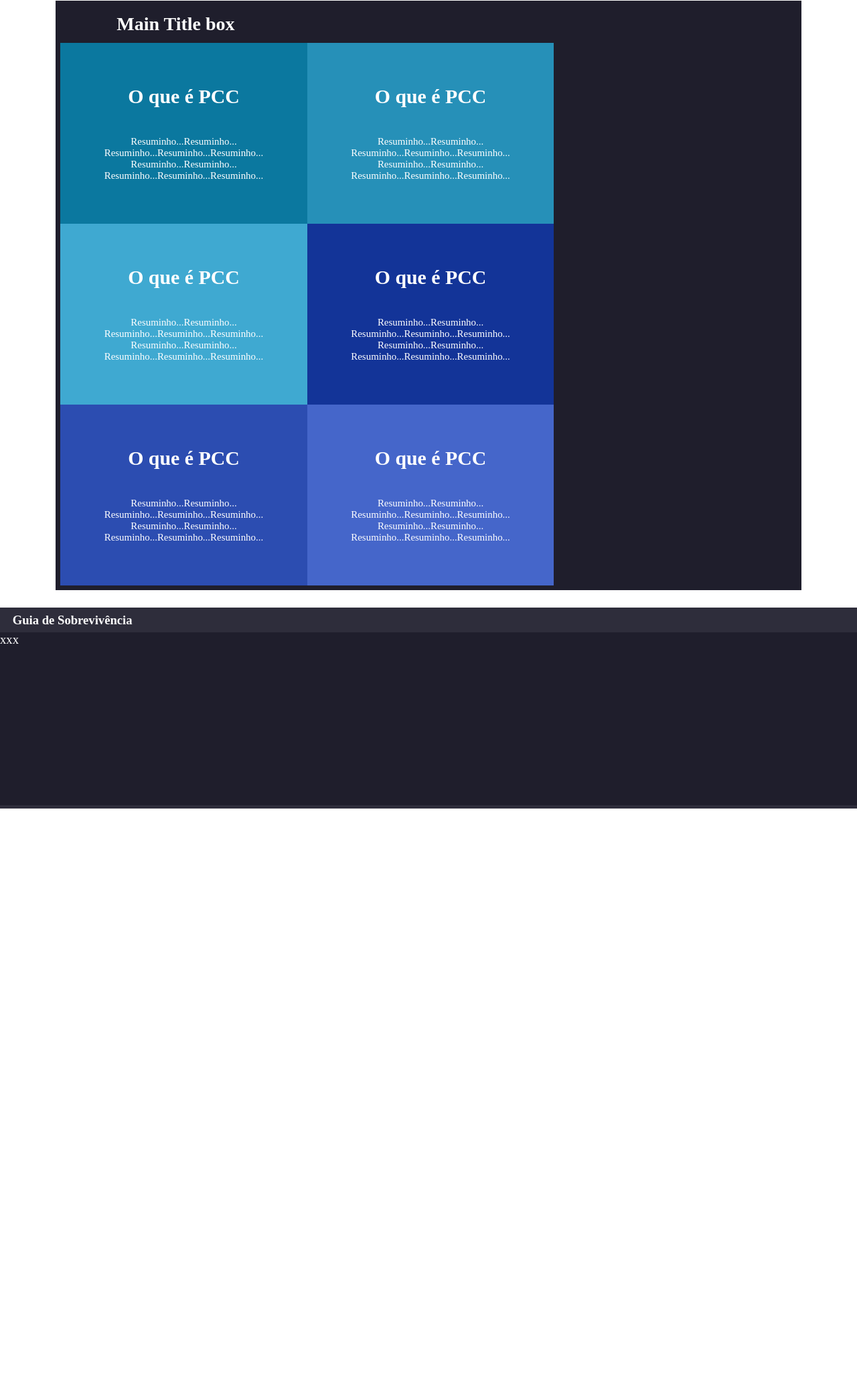
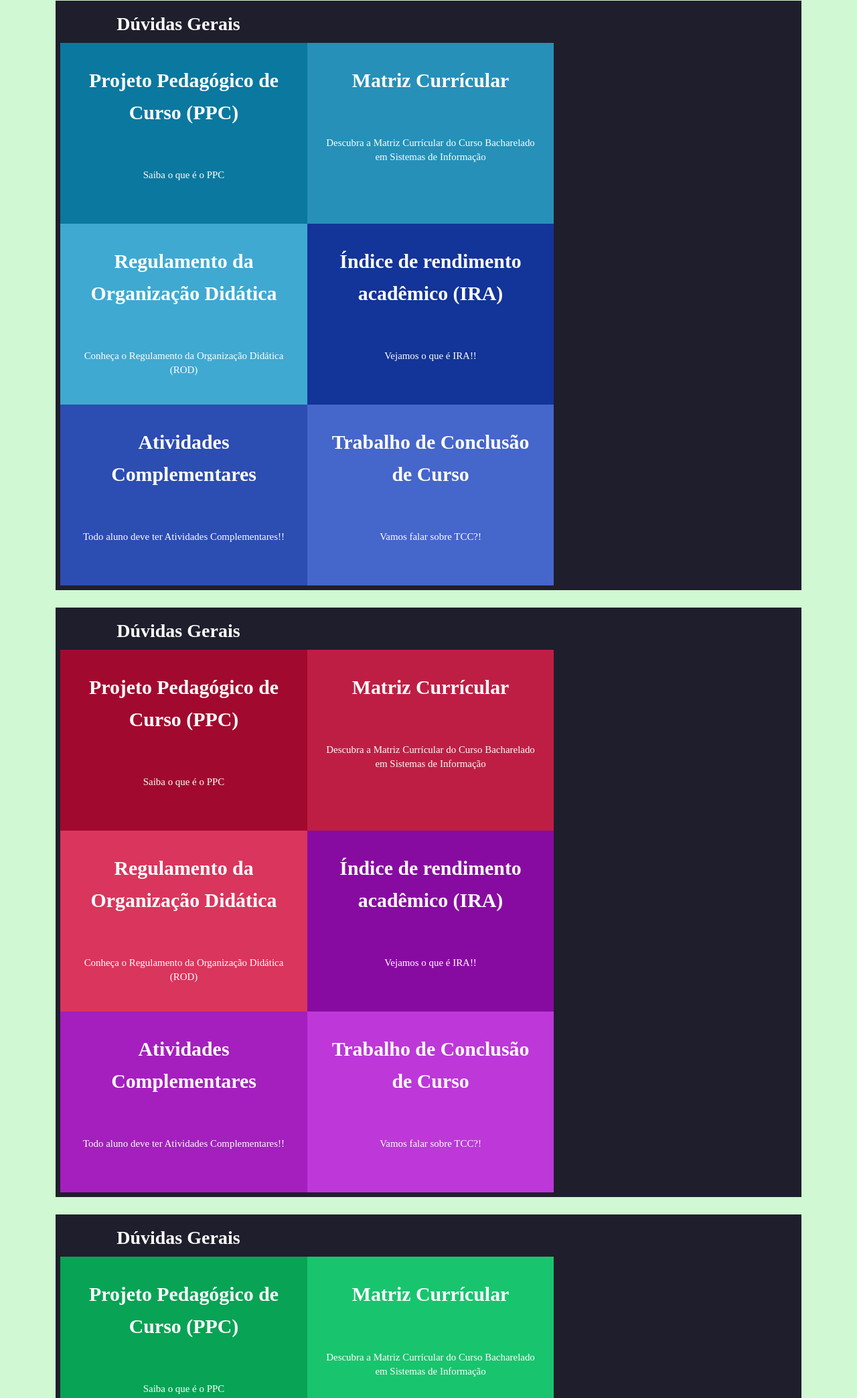
Before and after one commit to AlessonC/Guia_de_Sobrevivencia, a plain HTML site: page Guia-de-Sobrevivencia/index.html in a window 1280 px wide. Shown: the part 581-2668 px from the top of the page at 67% size. Before the commit the page ends 1788 px from the top, so only its background shows below. Drawn offline with Linux system fonts and the light colour scheme.

Commit message:
Implementação de mais divisões de conteúdos com as caixas

```diff
--- a/Guia-de-Sobrevivencia/css/style.css
+++ b/Guia-de-Sobrevivencia/css/style.css
@@ -12,6 +12,8 @@ body {
 
     font: 14pt Bookman,
     URW Bookman L, serif;
+
+    background-color: #aef3b191;
 
 }
 
@@ -79,32 +81,83 @@ header #slides-show {
 
 .mini-box h2 {
     font-size: 1.6em;
-    line-height: 4em;
+    line-height: 1.6em;
+    margin: 0.4em 0;
 }
 
 .mini-box p {
+    line-height: 1.4em;
     font-size: 0.8em;
+    margin: 4em 0;
 
 }
 
 /* ##############################################################################
     Cores das caixas */
 
+    .main-box a :hover{
+        background-color: #c2c2c2;
+        color: #1F1E2C
+    }
+
     .caixa-azul-1 {
         background-color: #0B789F;
     }
 
-    .main-box a :hover{
-        background-color: #c2c2c2;
-        color: #1F1E2C
+    .caixa-red-1 {
+        background-color: #A10A2E;
+    }
+
+    .caixa-purple-1 {
+        background-color: #880BA1;
+    }
+
+    .caixa-green-1 {
+        background-color: #08A355;
+    }
+
+    .caixa-green2-1 {
+        background-color: #518F1C;
     }
 
     .caixa-azul-2 {
         background-color: #2690B8;
     }
 
+    .caixa-red-2 {
+        background-color: #BF1E44;
+    }
+
+    .caixa-purple-2 {
+        background-color: #A41FBE;
+    }
+
+    .caixa-green-2 {
+        background-color: #19C46E;
+    }
+
+    .caixa-green2-2 {
+        background-color: #6AAE2F;
+    }
+
     .caixa-azul-3 {
         background-color: #3FA9D1;
+    }
+
+    .caixa-red-3 {
+        background-color: #DA355C;
+    }
+
+    .caixa-purple-3 {
+        background-color: #BD37D9;
+    }
+
+    .caixa-green-3 {
+        background-color: #30DF87;
+    }
+
+    .caixa-green2-3 {
+        background-color: #82C947;
     }
 
     .caixa-azul-escuro-1 {
--- a/Guia-de-Sobrevivencia/index.html
+++ b/Guia-de-Sobrevivencia/index.html
@@ -9,6 +9,7 @@
         <meta http-equiv="X-UA-Compatible" content="ie=edge">
         <link rel="stylesheet" href="css/style.css">
         <title>Guia de Sobrevivência</title>
+
 
     </head>
 
@@ -34,73 +35,165 @@
 
             <div class="main-box">
 
-                <h2>Main Title box</h2>
+                <h2>Dúvidas Gerais</h2>
 
                 <a href=""><div class="mini-box caixa-azul-1">
 
-                    <h2>O que é PCC</h2>
+                    <h2>Projeto Pedagógico de Curso (PPC)</h2>
 
-                    <p>Resuminho...Resuminho...</p>
-                    <p>Resuminho...Resuminho...Resuminho...</p>
-                    <p>Resuminho...Resuminho...</p>
-                    <p>Resuminho...Resuminho...Resuminho...</p>
-
+                    <p>Saiba o que é o PPC</p>
 
                 </div></a>
 
                 <a href=""><div class="mini-box caixa-azul-2">
 
-                    <h2>O que é PCC</h2>
+                    <h2>Matriz Currícular</h2>
 
-                    <p>Resuminho...Resuminho...</p>
-                    <p>Resuminho...Resuminho...Resuminho...</p>
-                    <p>Resuminho...Resuminho...</p>
-                    <p>Resuminho...Resuminho...Resuminho...</p>
-
+                    <p>Descubra a Matriz Currícular do Curso Bacharelado em Sistemas de Informação</p>
 
                 </div></a>
 
                 <a href=""><div class="mini-box caixa-azul-3">
 
-                    <h2>O que é PCC</h2>
+                    <h2>Regulamento da Organização Didática</h2>
 
-                    <p>Resuminho...Resuminho...</p>
-                    <p>Resuminho...Resuminho...Resuminho...</p>
-                    <p>Resuminho...Resuminho...</p>
-                    <p>Resuminho...Resuminho...Resuminho...</p>
+                    <p>Conheça o Regulamento da Organização Didática (ROD)</p>
 
                 </div></a>
 
                 <a href=""><div class="mini-box caixa-azul-escuro-1">
 
-                    <h2>O que é PCC</h2>
+                    <h2>Índice de rendimento acadêmico (IRA)</h2>
 
-                    <p>Resuminho...Resuminho...</p>
-                    <p>Resuminho...Resuminho...Resuminho...</p>
-                    <p>Resuminho...Resuminho...</p>
-                    <p>Resuminho...Resuminho...Resuminho...</p>
+                    <p>Vejamos o que é IRA!!</p>
 
                 </div></a>
 
                 <a href=""><div class="mini-box caixa-azul-escuro-2">
 
-                    <h2>O que é PCC</h2>
+                    <h2>Atividades Complementares</h2>
 
-                    <p>Resuminho...Resuminho...</p>
-                    <p>Resuminho...Resuminho...Resuminho...</p>
-                    <p>Resuminho...Resuminho...</p>
-                    <p>Resuminho...Resuminho...Resuminho...</p>
+                    <p>Todo aluno deve ter Atividades Complementares!!</p>
 
                 </div></a>
 
                 <a href=""><div class="mini-box caixa-azul-escuro-3">
 
-                    <h2>O que é PCC</h2>
+                    <h2>Trabalho de Conclusão de Curso</h2>
 
-                    <p>Resuminho...Resuminho...</p>
-                    <p>Resuminho...Resuminho...Resuminho...</p>
-                    <p>Resuminho...Resuminho...</p>
-                    <p>Resuminho...Resuminho...Resuminho...</p>
+                    <p>Vamos falar sobre TCC?! </p>
+
+                </div></a>
+
+                <div class="clear"></div>
+
+            </div>
+
+            <div class="main-box">
+
+                <h2>Dúvidas Gerais</h2>
+
+                <a href=""><div class="mini-box caixa-red-1">
+
+                    <h2>Projeto Pedagógico de Curso (PPC)</h2>
+
+                    <p>Saiba o que é o PPC</p>
+
+                </div></a>
+
+                <a href=""><div class="mini-box caixa-red-2">
+
+                    <h2>Matriz Currícular</h2>
+
+                    <p>Descubra a Matriz Currícular do Curso Bacharelado em Sistemas de Informação</p>
+
+                </div></a>
+
+                <a href=""><div class="mini-box caixa-red-3">
+
+                    <h2>Regulamento da Organização Didática</h2>
+
+                    <p>Conheça o Regulamento da Organização Didática (ROD)</p>
+
+                </div></a>
+
+                <a href=""><div class="mini-box caixa-purple-1">
+
+                    <h2>Índice de rendimento acadêmico (IRA)</h2>
+
+                    <p>Vejamos o que é IRA!!</p>
+
+                </div></a>
+
+                <a href=""><div class="mini-box caixa-purple-2">
+
+                    <h2>Atividades Complementares</h2>
+
+                    <p>Todo aluno deve ter Atividades Complementares!!</p>
+
+                </div></a>
+
+                <a href=""><div class="mini-box caixa-purple-3">
+
+                    <h2>Trabalho de Conclusão de Curso</h2>
+
+                    <p>Vamos falar sobre TCC?! </p>
+
+                </div></a>
+
+                <div class="clear"></div>
+
+            </div>
+
+            <div class="main-box">
+
+                <h2>Dúvidas Gerais</h2>
+
+                <a href=""><div class="mini-box caixa-green-1">
+
+                    <h2>Projeto Pedagógico de Curso (PPC)</h2>
+
+                    <p>Saiba o que é o PPC</p>
+
+                </div></a>
+
+                <a href=""><div class="mini-box caixa-green-2">
+
+                    <h2>Matriz Currícular</h2>
+
+                    <p>Descubra a Matriz Currícular do Curso Bacharelado em Sistemas de Informação</p>
+
+                </div></a>
+
+                <a href=""><div class="mini-box caixa-green-3">
+
+                    <h2>Regulamento da Organização Didática</h2>
+
+                    <p>Conheça o Regulamento da Organização Didática (ROD)</p>
+
+                </div></a>
+
+                <a href=""><div class="mini-box caixa-green2-1">
+
+                    <h2>Índice de rendimento acadêmico (IRA)</h2>
+
+                    <p>Vejamos o que é IRA!!</p>
+
+                </div></a>
+
+                <a href=""><div class="mini-box caixa-green2-2">
+
+                    <h2>Atividades Complementares</h2>
+
+                    <p>Todo aluno deve ter Atividades Complementares!!</p>
+
+                </div></a>
+
+                <a href=""><div class="mini-box caixa-green2-3">
+
+                    <h2>Trabalho de Conclusão de Curso</h2>
+
+                    <p>Vamos falar sobre TCC?! </p>
 
                 </div></a>
 
@@ -120,6 +213,8 @@
 
         </footer>
 
+        <script src="javaScript/script.js"></script>
+
     </body>
 
 </html>
--- /dev/null
+++ b/Guia-de-Sobrevivencia/javaScript/script.js
@@ -0,0 +1 @@
+console.log('Hellow world!!');
```
